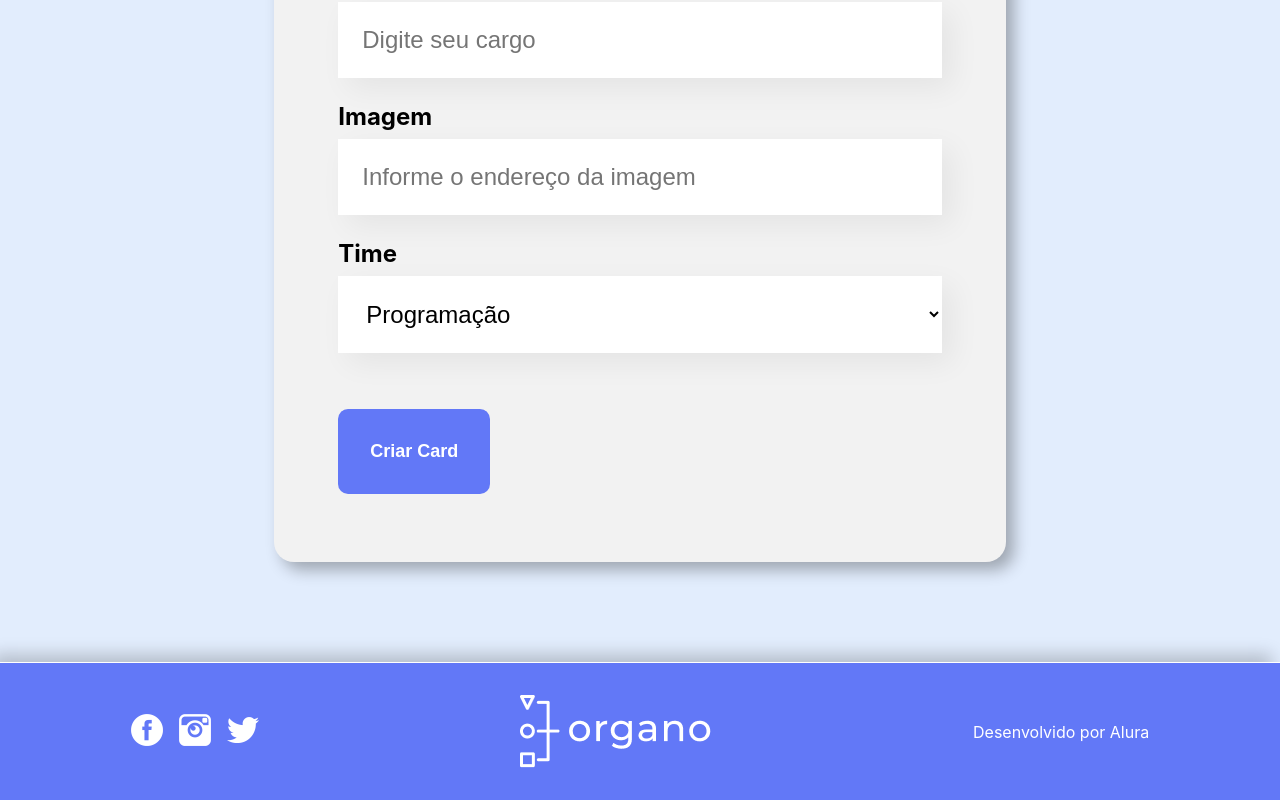
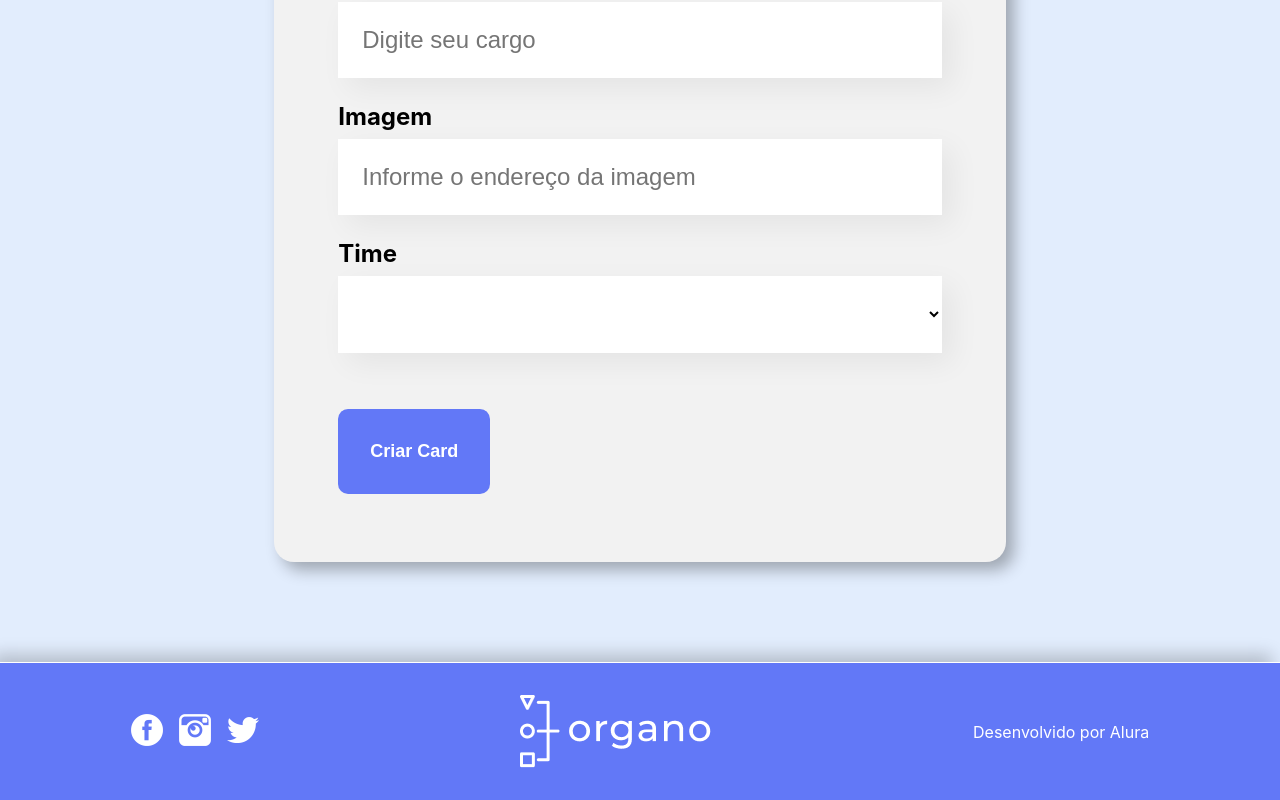
Before and after one commit to Lucas-Cornelius/organo-react, a React (Create React App) app: page / in a window 1280 px wide. Shown: the part 860-1660 px from the top of the page. Built offline with nearby package versions, Linux system fonts and the light colour scheme; the HTML template or start-up script is replaced by a standard one.

Commit message:
fixing the features

```diff
--- a/src/App.js
+++ b/src/App.js
@@ -48,9 +48,7 @@ function App() {
   const [colaboradores, setColaboradores] = useState([]);
 
   const aoNovoColaboradorAdicionado = (colaborador) => {
-    console.log(colaborador);
     setColaboradores([...colaboradores, colaborador]);
-    console.log(colaboradores);
   };
 
   return (
--- a/src/componentes/Colaborador/index.js
+++ b/src/componentes/Colaborador/index.js
@@ -1,9 +1,9 @@
 import './Colaborador.css';
 
-const Colaborador = ({ nome, imagem, cargo }) => {
+const Colaborador = ({ nome, imagem, cargo, corDeFundo }) => {
     return (
         <div className='colaborador'>
-            <div className='cabecalho'>
+            <div className='cabecalho' style={{backgroundColor: corDeFundo}}>
                 <img src={imagem} alt={nome}/>
             </div>
             <div className='rodape'>
--- a/src/componentes/Formulario/index.js
+++ b/src/componentes/Formulario/index.js
@@ -9,10 +9,19 @@ const Formulario = (props) => {
     const [nome, setNome] = useState('');
     const [cargo, setCargo] = useState('');
     const [imagem, setImagem] = useState('');
-    const [time, setTime] = useState('Programação');
+    const [time, setTime] = useState('');
+    const [aviso, setAviso] = useState('');
 
     const aoSalvar = (e) => {
         e.preventDefault();
+
+        if(!time) {
+            setAviso('O campo "Time" deve ser escolhido');
+            return;
+        };
+
+        setAviso('');
+
         props.aoColaboradorCadastrado({
             nome,
             cargo,
@@ -22,7 +31,7 @@ const Formulario = (props) => {
         setNome('');
         setCargo('');
         setImagem('');
-        setTime('Programação');
+        setTime('');
     };
 
     return (
@@ -59,6 +68,7 @@ const Formulario = (props) => {
                     itens={props.times}
                     valor={time}
                     aoAlterado={valor => setTime(valor)}
+                    aviso={aviso}
                 />
 
                 <Botao>
--- a/src/componentes/ListaSuspensa/ListaSuspensa.css
+++ b/src/componentes/ListaSuspensa/ListaSuspensa.css
@@ -18,3 +18,7 @@
     padding: 24px;
     box-sizing: border-box;
 }
+
+.lista-suspensa__aviso {
+    color: red;
+}
--- a/src/componentes/ListaSuspensa/index.js
+++ b/src/componentes/ListaSuspensa/index.js
@@ -5,8 +5,10 @@ const ListaSuspensa = (props) => {
         <div className='lista-suspensa'>
             <label>{props.label}</label>
             <select onChange={e => props.aoAlterado(e.target.value)} required={props.required} value={props.valor}>
+                <option value=''></option>
                 {props.itens.map(item => <option key={item}>{item}</option>)}
             </select>
+            <p className='lista-suspensa__aviso'>{props.aviso}</p>
         </div>
     )
 };
--- a/src/componentes/Time/index.js
+++ b/src/componentes/Time/index.js
@@ -11,6 +11,7 @@ const Time = (props) => {
             <div className='colaboradores'>
                 {props.colaboradores.map(colaborador => <Colaborador
                     key={colaborador.nome}
+                    corDeFundo={props.corPrimaria}
                     nome={colaborador.nome}
                     cargo={colaborador.cargo}
                     imagem={colaborador.imagem}
```
